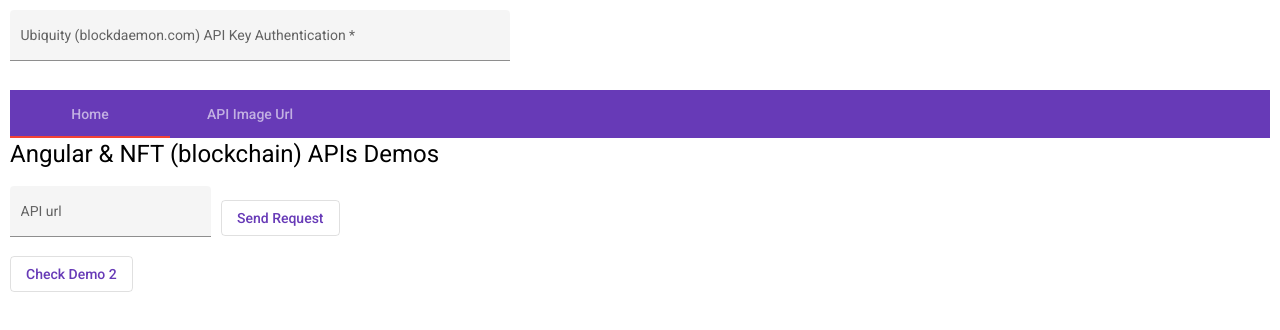
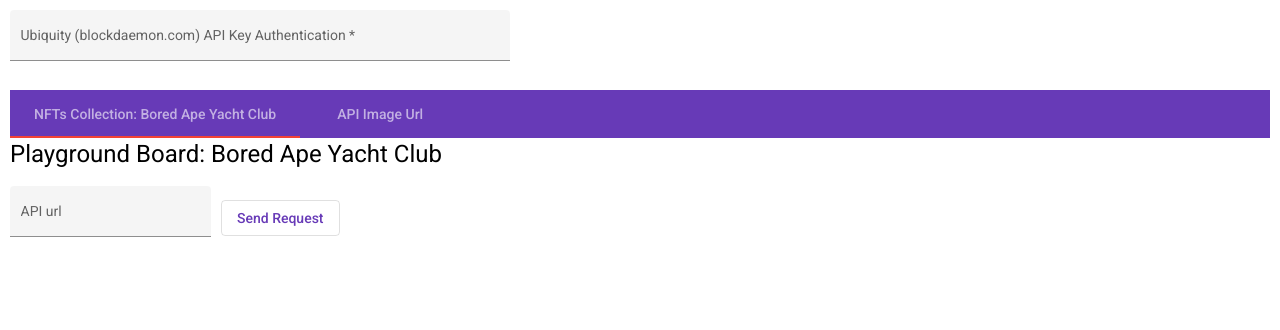
Before and after one commit to BorczeAngelov/Angular-NFTs-RESTful-API, an Angular app in the folder poc-ng-NFTs-RESTful-APIs/: page / in a window 1280 px wide. Shown: the top 330 px of the page. Built offline with nearby package versions, Linux system fonts and the light colour scheme.

Commit message:
refac: add board-ape-board

```diff
--- a/poc-ng-NFTs-RESTful-APIs/src/app/app.component.html
+++ b/poc-ng-NFTs-RESTful-APIs/src/app/app.component.html
@@ -3,48 +3,10 @@
 
 
 <mat-tab-group dynamicHeight backgroundColor="primary" color="warn" style="padding: 10px">
-  <mat-tab label="Home">
-    <h1>Angular & NFT (blockchain) APIs Demos</h1>
+  <mat-tab label="NFTs Collection: Bored Ape Yacht Club">
+    <app-bored-ape-board>
 
-    <!-- TODO: add About description -->
-
-    <div>
-      <mat-form-field appearance="fill" floatLabel="auto">
-        <mat-label>API url</mat-label>
-        <input matInput placeholder="Copy paste API url" #userInput>
-      </mat-form-field>
-
-      <button (click)="onSendRequest(userInput.value)" mat-stroked-button color="primary" style="margin-left: 10px">Send
-        Request</button>
-    </div>
-
-    <div>
-      <!-- TODO: create separate component -->
-      <tr *ngFor="let nftAsset of (response$ | async)?.data">
-        <mat-card class="example-card">
-          <mat-card-header>
-            <!-- <div mat-card-avatar class="example-header-image"></div> -->
-            <mat-card-title>Name: {{nftAsset.name}} </mat-card-title>
-            <mat-card-subtitle>Asset id: {{nftAsset.id}}</mat-card-subtitle>
-            <mat-card-subtitle>Image Url: {{nftAsset.image_url}}</mat-card-subtitle>
-          </mat-card-header>
-
-          <div>
-            <button>Render Image</button>
-            <!-- <img mat-card-image [src]="nftAsset.image_url"> -->
-          </div>
-
-
-          <mat-card-footer style="padding-left: 15px;">
-            <mat-card-subtitle>contract_address: {{nftAsset.contract_address}}</mat-card-subtitle>
-          </mat-card-footer>
-        </mat-card>
-      </tr>
-    </div>
-
-    <div>
-      <button mat-stroked-button color="primary">Check Demo 2</button>
-    </div>
+    </app-bored-ape-board>
   </mat-tab>
 
   <mat-tab label="API Image Url">
--- a/poc-ng-NFTs-RESTful-APIs/src/app/app.component.ts
+++ b/poc-ng-NFTs-RESTful-APIs/src/app/app.component.ts
@@ -9,21 +9,12 @@ import { HttpService } from './http.service';
   styleUrls: ['./app.component.css']
 })
 export class AppComponent {
-  title = 'poc-ng-NFTs-RESTful-APIs';
-  public response$!: Observable<NftAssets>;
 
   public imageUrl$!: Observable<any>
   public isImageLoading: boolean = false;
   public imageToShow: any;
 
-  constructor(private httpService: HttpService) {
-
-  }
-
-
-  onSendRequest(url: string) {
-    this.response$ = this.httpService.getRequest(url);
-  }
+  constructor(private httpService: HttpService) {}
 
 
   onGetMediaRequest(url: string, mediaPath: string) {
--- a/poc-ng-NFTs-RESTful-APIs/src/app/app.module.ts
+++ b/poc-ng-NFTs-RESTful-APIs/src/app/app.module.ts
@@ -13,11 +13,13 @@ import { FormsModule, ReactiveFormsModule } from '@angular/forms';
 import { MatFormFieldModule } from '@angular/material/form-field';
 import { MatCardModule } from '@angular/material/card';
 import { DynamicApiKeyComponent } from './dynamic-api-key/dynamic-api-key.component';
+import { BoredApeBoardComponent } from './bored-ape-board/bored-ape-board.component';
 
 @NgModule({
   declarations: [
     AppComponent,
     DynamicApiKeyComponent,
+    BoredApeBoardComponent,
   ],
   imports: [
     BrowserModule,
--- /dev/null
+++ b/poc-ng-NFTs-RESTful-APIs/src/app/bored-ape-board/bored-ape-board.component.html
@@ -0,0 +1,36 @@
+<h1>Playground Board: Bored Ape Yacht Club</h1>
+<!-- TODO: add About description -->
+
+<div>
+  <mat-form-field appearance="fill" floatLabel="auto">
+    <mat-label>API url</mat-label>
+    <input matInput placeholder="Copy paste API url" #userInput>
+  </mat-form-field>
+
+  <button (click)="onSendRequest(userInput.value)" mat-stroked-button color="primary" style="margin-left: 10px">Send
+    Request</button>
+</div>
+
+<div>
+  <!-- TODO: create separate component -->
+  <tr *ngFor="let nftAsset of (response$ | async)?.data">
+    <mat-card class="example-card">
+      <mat-card-header>
+        <!-- <div mat-card-avatar class="example-header-image"></div> -->
+        <mat-card-title>Name: {{nftAsset.name}} </mat-card-title>
+        <mat-card-subtitle>Asset id: {{nftAsset.id}}</mat-card-subtitle>
+        <mat-card-subtitle>Image Url: {{nftAsset.image_url}}</mat-card-subtitle>
+      </mat-card-header>
+
+      <div>
+        <button>Render Image</button>
+        <!-- <img mat-card-image [src]="nftAsset.image_url"> -->
+      </div>
+
+
+      <mat-card-footer style="padding-left: 15px;">
+        <mat-card-subtitle>contract_address: {{nftAsset.contract_address}}</mat-card-subtitle>
+      </mat-card-footer>
+    </mat-card>
+  </tr>
+</div>
--- /dev/null
+++ b/poc-ng-NFTs-RESTful-APIs/src/app/bored-ape-board/bored-ape-board.component.ts
@@ -0,0 +1,22 @@
+import { Component, OnInit } from '@angular/core';
+import { Observable } from 'rxjs';
+import { NftAssets } from '../dto/NftAssets';
+import { HttpService } from '../http.service';
+
+@Component({
+  selector: 'app-bored-ape-board',
+  templateUrl: './bored-ape-board.component.html',
+  styleUrls: ['./bored-ape-board.component.css']
+})
+export class BoredApeBoardComponent implements OnInit {
+  public response$!: Observable<NftAssets>;
+
+  constructor(private httpService: HttpService) { }
+
+  ngOnInit(): void {
+  }
+
+  onSendRequest(url: string) {
+    this.response$ = this.httpService.getRequest(url);
+  }
+}
```
Also changed, not shown: poc-ng-NFTs-RESTful-APIs/src/app/bored-ape-board/bored-ape-board.component.css (added), 1 other file (tests, documents, lock files or other folders).
